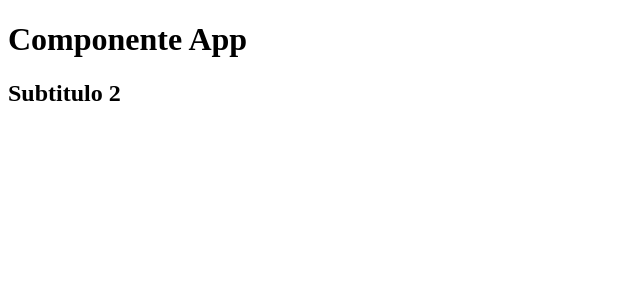
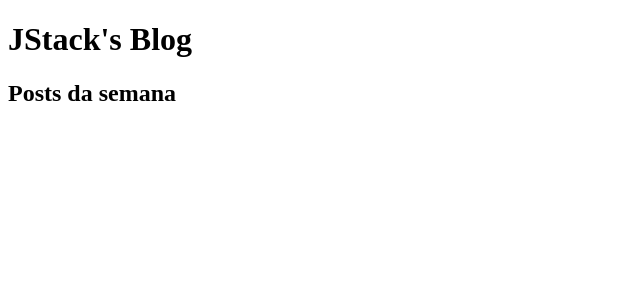
Before and after one commit to AlessandroSampaio/react-fundementals, a React app: page / in a window 1280 px wide. Shown: the top 300 px of the page, without its empty margins (0-640 px from the left). Built offline with nearby package versions, Linux system fonts and the light colour scheme.

Commit message:
Expressões JS dentro do JSX

```diff
--- a/src/App.js
+++ b/src/App.js
@@ -1,10 +1,12 @@
 import React from "react";
+
+const category = 'Posts da semana';
 
 function App() {
     return (
         <>
-            <h1>Componente App</h1>
-            <h2>Subtitulo 2</h2>
+            <h1>JStack's Blog</h1>
+            <h2>{category}</h2>
         </>
     );
 }
```
